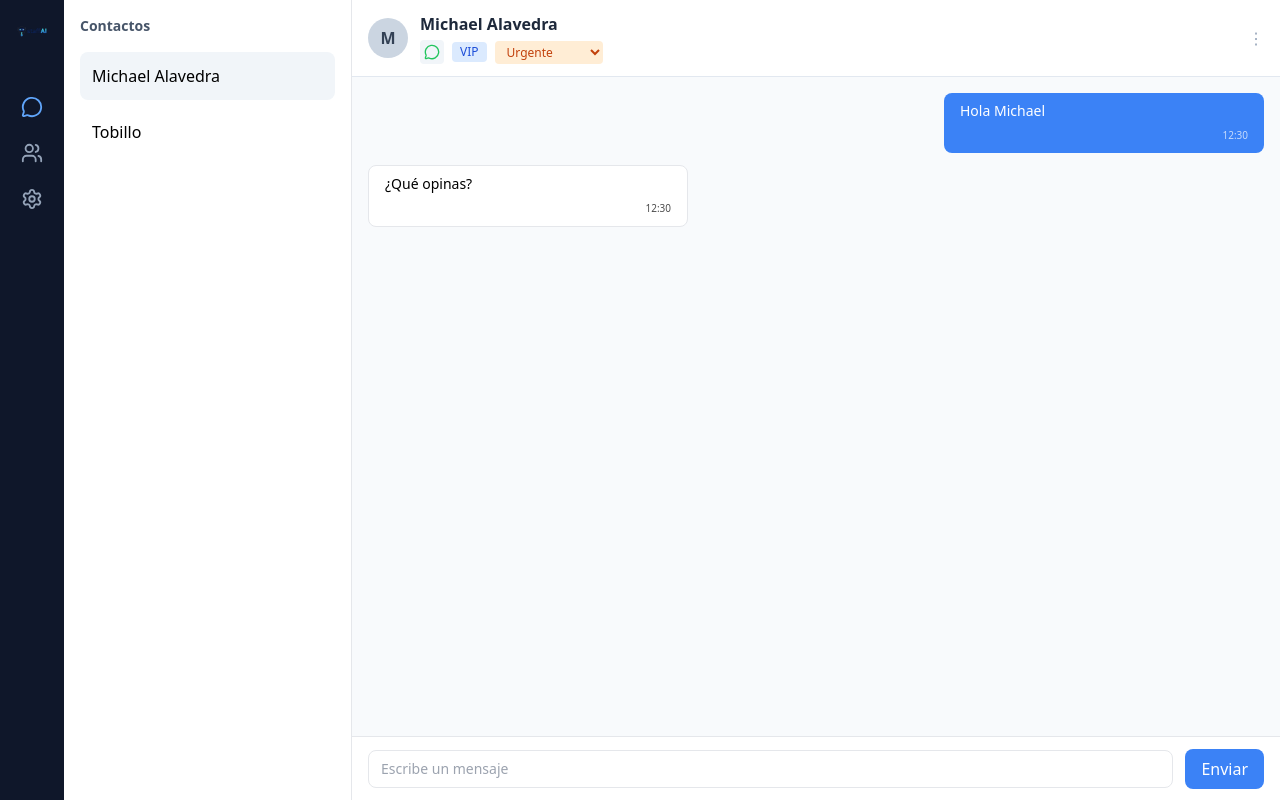
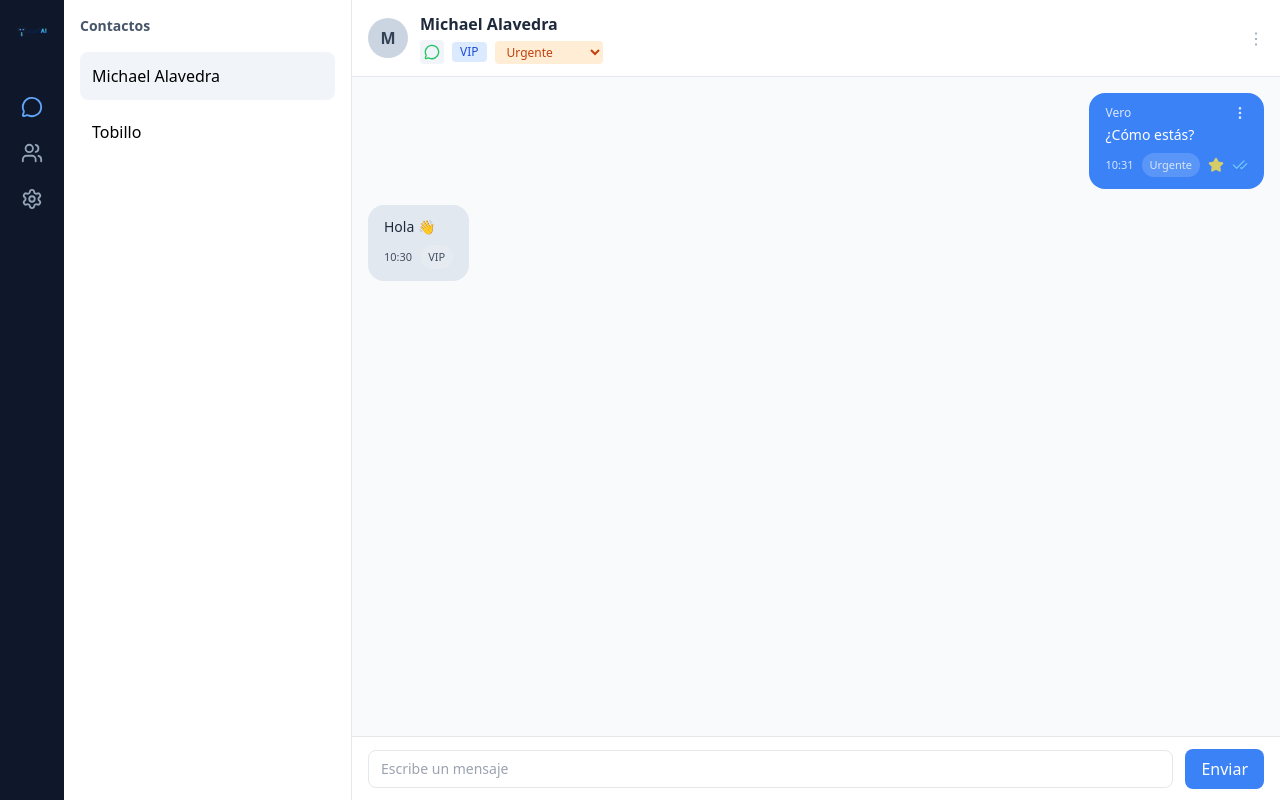
Before and after one commit to VeckaAR/staffai-frontend, a React (Vite) app: page /chat in a window 1280 px wide. Built offline with nearby package versions, Linux system fonts and the light colour scheme.

Commit message:
feat: message bubble with status checks, tags, important and menu

```diff
--- a/src/components/chat/MessageBubble.jsx
+++ b/src/components/chat/MessageBubble.jsx
@@ -1,16 +1,105 @@
-export default function MessageBubble({ text, isOwn }) {
+import { useState } from "react";
+import { Check, CheckCheck, Star, MoreVertical } from "lucide-react";
+
+export default function MessageBubble({
+  message,
+  time,
+  sender,
+  isOwn = false,
+  status = "sent", // sent | delivered | read
+  tag: initialTag,
+  important: initialImportant = false,
+}) {
+  const [menuOpen, setMenuOpen] = useState(false);
+  const [important, setImportant] = useState(initialImportant);
+  const [tag, setTag] = useState(initialTag);
+
+  const renderStatusIcon = () => {
+    if (status === "sent") {
+      return <Check className="w-4 h-4 text-slate-300" />;
+    }
+    if (status === "delivered") {
+      return <CheckCheck className="w-4 h-4 text-slate-300" />;
+    }
+    if (status === "read") {
+      return (
+        <CheckCheck className="w-4 h-4 text-sky-300 drop-shadow-sm" />
+      );
+    }
+    return null;
+  };
+
   return (
-    <div
-      className={`max-w-xs px-4 py-2 rounded-lg text-sm
-        ${isOwn
-          ? "ml-auto bg-blue-500 text-white"
-          : "bg-white border"
+    <div className={`flex ${isOwn ? "justify-end" : "justify-start"} mb-4`}>
+      <div
+        className={`relative max-w-[70%] rounded-2xl px-4 py-3 text-sm
+        ${
+          isOwn
+            ? "bg-blue-500 text-white"
+            : "bg-slate-200 text-slate-800"
         }`}
-    >
-      <p>{text}</p>
+      >
+        {/* Header (solo enviados) */}
+        {isOwn && (
+          <div className="flex items-center justify-between mb-1 text-xs opacity-80">
+            <span>{sender}</span>
 
-      <div className="text-[10px] text-right opacity-70 mt-1">
-        12:30
+            <button onClick={() => setMenuOpen(!menuOpen)}>
+              <MoreVertical className="w-4 h-4 cursor-pointer" />
+            </button>
+          </div>
+        )}
+
+        {/* Dropdown */}
+        {menuOpen && isOwn && (
+          <div className="absolute right-2 top-8 z-10 bg-white text-slate-800 text-xs rounded-lg shadow-lg w-40">
+            <button
+              className="w-full px-3 py-2 hover:bg-slate-100 flex items-center gap-2"
+              onClick={() => {
+                setImportant(!important);
+                setMenuOpen(false);
+              }}
+            >
+              <Star className="w-4 h-4 text-yellow-400" />
+              {important ? "Quitar importante" : "Marcar importante"}
+            </button>
+
+            <div className="border-t my-1" />
+
+            {["Urgente", "Normal", "VIP"].map((label) => (
+              <button
+                key={label}
+                className="w-full px-3 py-2 hover:bg-slate-100 text-left"
+                onClick={() => {
+                  setTag(label);
+                  setMenuOpen(false);
+                }}
+              >
+                {label}
+              </button>
+            ))}
+          </div>
+        )}
+
+        {/* Mensaje */}
+        <p>{message}</p>
+
+        {/* Footer */}
+        <div className="flex items-center justify-end gap-2 mt-2 text-[11px] opacity-80">
+          <span>{time}</span>
+
+          {tag && (
+            <span className="px-2 py-0.5 rounded-full bg-white/20">
+              {tag}
+            </span>
+          )}
+
+          {important && (
+            <Star className="w-4 h-4 text-yellow-300 fill-yellow-300" />
+          )}
+
+          {isOwn && renderStatusIcon()}
+        </div>
       </div>
     </div>
   );
--- a/src/components/chat/MessageList.jsx
+++ b/src/components/chat/MessageList.jsx
@@ -3,8 +3,23 @@ import MessageBubble from "./MessageBubble";
 export default function MessageList() {
   return (
     <div className="flex-1 overflow-y-auto p-4 space-y-3">
-      <MessageBubble text="Hola Michael" isOwn />
-      <MessageBubble text="¿Qué opinas?" />
+      <MessageBubble
+  message="¿Cómo estás?"
+  time="10:31"
+  sender="Vero"
+  isOwn
+  status="read"
+  tag="Urgente"
+  important
+/>
+
+<MessageBubble
+  message="Hola 👋"
+  time="10:30"
+  tag="VIP"
+/>
+
+
     </div>
   );
 }
```
